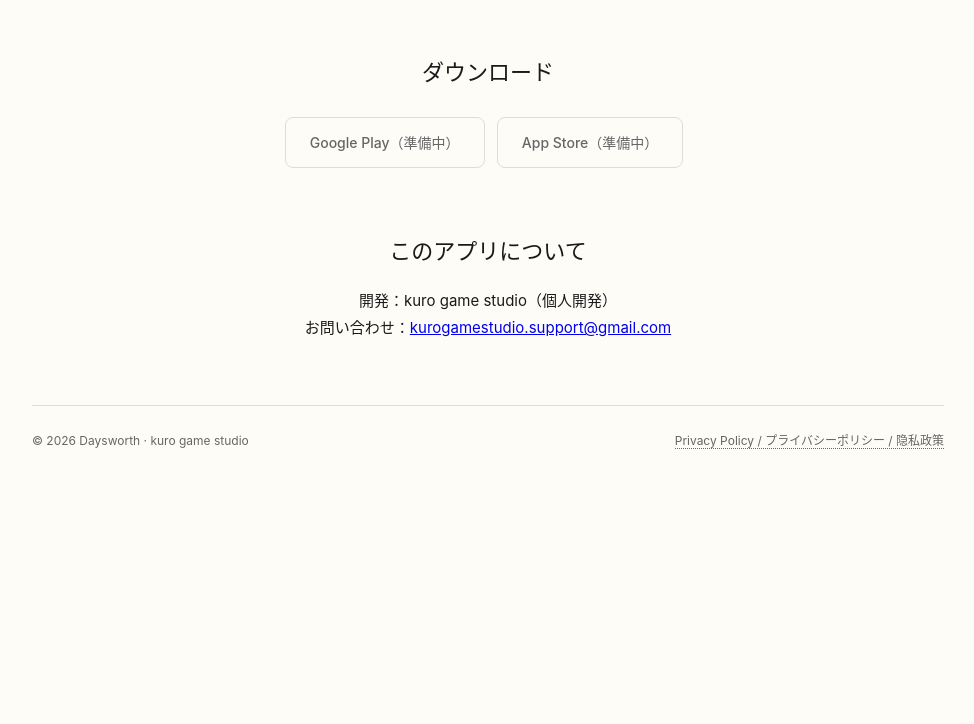
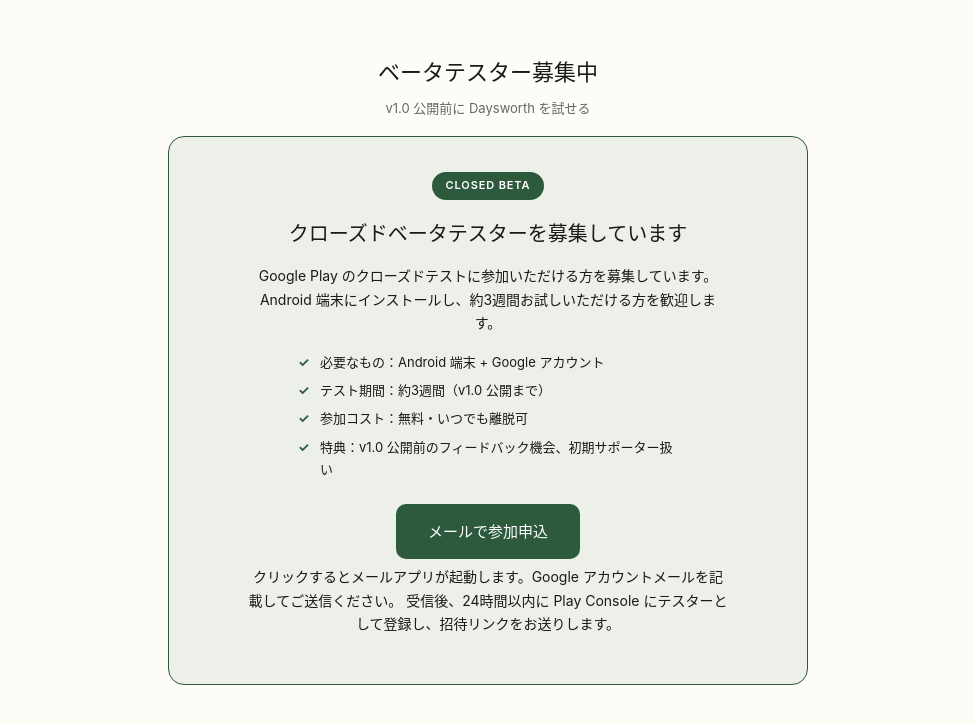
Before and after one commit to rpgmakerer/daysworth-web, a plain HTML site: page index.html in a window 1280 px wide. Shown: the part 3076-3800 px from the top of the page, without its empty margins (152-1126 px from the left). Before the commit the page ends 3608 px from the top, so only its background shows below. Drawn offline with Linux system fonts and the light colour scheme.

Commit message:
Update index.html

```diff
--- a/index.html
+++ b/index.html
@@ -183,6 +183,84 @@
     border: 1px solid var(--border);
     cursor: not-allowed;
   }
+
+  /* Beta tester recruitment */
+  .beta {
+    background: var(--accent-soft);
+    border: 1px solid var(--accent);
+    border-radius: 16px;
+    padding: 32px 24px;
+    margin: 16px auto;
+    max-width: 640px;
+    text-align: center;
+  }
+  .beta-badge {
+    display: inline-block;
+    background: var(--accent);
+    color: white;
+    padding: 4px 14px;
+    border-radius: 999px;
+    font-size: 11px;
+    font-weight: 600;
+    letter-spacing: 0.08em;
+    margin-bottom: 16px;
+  }
+  .beta h3 {
+    font-size: 20px;
+    margin: 0 0 12px;
+    color: var(--fg);
+    font-weight: 500;
+  }
+  .beta > p {
+    font-size: 14px;
+    color: var(--fg);
+    max-width: 480px;
+    margin: 0 auto 16px;
+    line-height: 1.7;
+  }
+  .beta ul {
+    text-align: left;
+    margin: 0 auto 16px;
+    max-width: 380px;
+    padding: 0;
+    list-style: none;
+  }
+  .beta li {
+    font-size: 13px;
+    color: var(--fg);
+    margin-bottom: 6px;
+    padding-left: 22px;
+    position: relative;
+    line-height: 1.7;
+  }
+  .beta li::before {
+    content: "✓";
+    color: var(--accent);
+    font-weight: 700;
+    position: absolute;
+    left: 0;
+    top: 0;
+  }
+  .beta-cta {
+    display: inline-block;
+    padding: 14px 32px;
+    border-radius: 10px;
+    background: var(--accent);
+    color: white !important;
+    text-decoration: none;
+    font-weight: 500;
+    font-size: 15px;
+    margin: 8px 0 6px;
+    transition: opacity 0.15s ease;
+  }
+  .beta-cta:hover { opacity: 0.88; }
+  .beta-note {
+    font-size: 11px;
+    color: var(--fg-muted);
+    margin: 8px auto 0;
+    max-width: 440px;
+    line-height: 1.6;
+  }
   .center { text-align: center; }
   .lang-section { display: none; }
   .lang-section.active { display: block; }
@@ -318,11 +396,28 @@
     </div>
   </div>
 
-  <h2>ダウンロード</h2>
-  <p class="center">
-    <a class="cta disabled" aria-disabled="true">Google Play（準備中）</a>
-    <a class="cta disabled" aria-disabled="true">App Store（準備中）</a>
-  </p>
+  <h2>ベータテスター募集中
+    <span class="sub">v1.0 公開前に Daysworth を試せる</span>
+  </h2>
+  <div class="beta">
+    <span class="beta-badge">CLOSED BETA</span>
+    <h3>クローズドベータテスターを募集しています</h3>
+    <p>
+      Google Play のクローズドテストに参加いただける方を募集しています。
+      Android 端末にインストールし、約3週間お試しいただける方を歓迎します。
+    </p>
+    <ul>
+      <li>必要なもの：Android 端末 + Google アカウント</li>
+      <li>テスト期間：約3週間（v1.0 公開まで）</li>
+      <li>参加コスト：無料・いつでも離脱可</li>
+      <li>特典：v1.0 公開前のフィードバック機会、初期サポーター扱い</li>
+    </ul>
+    <a class="beta-cta" href="mailto:kurogamestudio.support@gmail.com?subject=Daysworth%20%E3%82%AF%E3%83%AD%E3%83%BC%E3%82%BA%E3%83%89%E3%83%99%E3%83%BC%E3%82%BF%E5%8F%82%E5%8A%A0%E5%B8%8C%E6%9C%9B&body=%E2%96%A0%20Daysworth%20%E3%82%AF%E3%83%AD%E3%83%BC%E3%82%BA%E3%83%89%E3%83%99%E3%83%BC%E3%82%BF%E5%8F%82%E5%8A%A0%E5%B8%8C%E6%9C%9B%0A%0AGoogle%20%E3%82%A2%E3%82%AB%E3%82%A6%E3%83%B3%E3%83%88%E3%83%A1%E3%83%BC%E3%83%AB%EF%BC%9A%0A%0AAndroid%20%E7%AB%AF%E6%9C%AB%E6%A9%9F%E7%A8%AE%EF%BC%88%E4%BB%BB%E6%84%8F%EF%BC%89%EF%BC%9A%0A%0A%E4%B8%80%E8%A8%80%EF%BC%88%E4%BB%BB%E6%84%8F%EF%BC%89%EF%BC%9A%0A">メールで参加申込</a>
+    <p class="beta-note">
+      クリックするとメールアプリが起動します。Google アカウントメールを記載してご送信ください。
+      受信後、24時間以内に Play Console にテスターとして登録し、招待リンクをお送りします。
+    </p>
+  </div>
 
   <h2>このアプリについて</h2>
   <p class="center">
@@ -425,11 +520,28 @@
     </div>
   </div>
 
-  <h2>Download</h2>
-  <p class="center">
-    <a class="cta disabled" aria-disabled="true">Google Play (coming soon)</a>
-    <a class="cta disabled" aria-disabled="true">App Store (coming soon)</a>
-  </p>
+  <h2>Beta testers wanted
+    <span class="sub">Try Daysworth before v1.0 launch</span>
+  </h2>
+  <div class="beta">
+    <span class="beta-badge">CLOSED BETA</span>
+    <h3>Join our closed beta program</h3>
+    <p>
+      We're looking for people to join the Google Play closed test.
+      Install on your Android device and try it for about three weeks.
+    </p>
+    <ul>
+      <li>Required: Android device + Google account</li>
+      <li>Test duration: about 3 weeks (until v1.0 launch)</li>
+      <li>Cost: free, leave anytime</li>
+      <li>Perks: pre-launch feedback channel, "early supporter" status</li>
+    </ul>
+    <a class="beta-cta" href="mailto:kurogamestudio.support@gmail.com?subject=Daysworth%20Closed%20Beta%20Application&body=%E2%96%A0%20Apply%20for%20Daysworth%20Closed%20Beta%0A%0AGoogle%20account%20email%3A%0A%0AAndroid%20device%20model%20(optional)%3A%0A%0AAny%20comments%20(optional)%3A%0A">Email to apply</a>
+    <p class="beta-note">
+      Clicking opens your email app. Please include your Google account email.
+      We'll add you to Play Console within 24 hours and send back an invite link.
+    </p>
+  </div>
 
   <h2>About</h2>
   <p class="center">
@@ -532,11 +644,28 @@
     </div>
   </div>
 
-  <h2>下载</h2>
-  <p class="center">
-    <a class="cta disabled" aria-disabled="true">Google Play（即将上线）</a>
-    <a class="cta disabled" aria-disabled="true">App Store（即将上线）</a>
-  </p>
+  <h2>招募 Beta 测试者
+    <span class="sub">v1.0 正式发布前先行体验</span>
+  </h2>
+  <div class="beta">
+    <span class="beta-badge">CLOSED BETA</span>
+    <h3>欢迎加入 Daysworth 封闭测试</h3>
+    <p>
+      我们正在 Google Play 封闭测试中招募测试者。
+      请在 Android 设备上安装试用约 3 周。
+    </p>
+    <ul>
+      <li>需要：Android 设备 + Google 账号</li>
+      <li>测试周期：约 3 周（v1.0 发布前）</li>
+      <li>费用：免费，随时可退出</li>
+      <li>福利：发布前反馈渠道，"早期支持者"身份</li>
+    </ul>
+    <a class="beta-cta" href="mailto:kurogamestudio.support@gmail.com?subject=Daysworth%20%E5%B0%81%E9%97%AD%E6%B5%8B%E8%AF%95%E7%94%B3%E8%AF%B7&body=%E2%96%A0%20%E7%94%B3%E8%AF%B7%E5%8A%A0%E5%85%A5%20Daysworth%20%E5%B0%81%E9%97%AD%E6%B5%8B%E8%AF%95%0A%0AGoogle%20%E8%B4%A6%E5%8F%B7%E9%82%AE%E7%AE%B1%EF%BC%9A%0A%0AAndroid%20%E8%AE%BE%E5%A4%87%E5%9E%8B%E5%8F%B7%EF%BC%88%E9%80%89%E5%A1%AB%EF%BC%89%EF%BC%9A%0A%0A%E5%85%B6%E4%BB%96%E8%AF%B4%E6%98%8E%EF%BC%88%E9%80%89%E5%A1%AB%EF%BC%89%EF%BC%9A%0A">邮件申请加入</a>
+    <p class="beta-note">
+      点击后会打开邮件应用。请填写您的 Google 账号邮箱并发送。
+      我们将在 24 小时内通过 Play Console 添加为测试者，并回复邀请链接。
+    </p>
+  </div>
 
   <h2>关于</h2>
   <p class="center">
```
